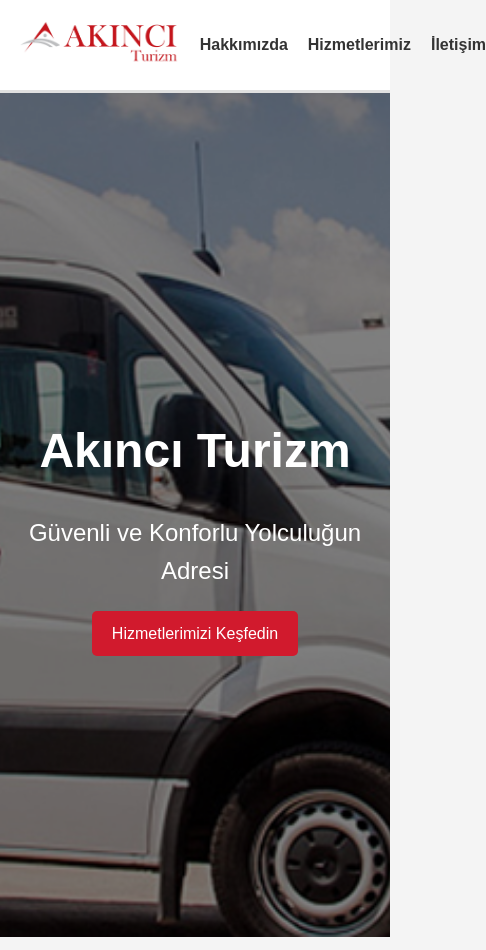
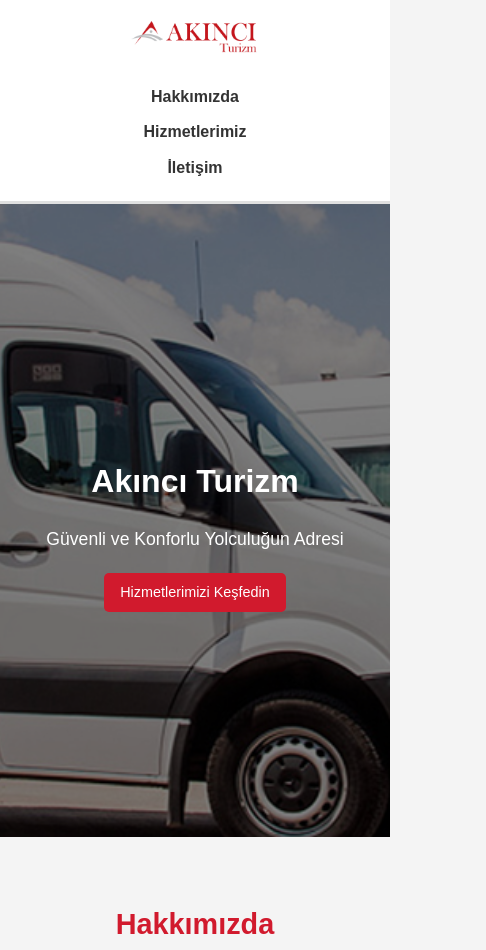
Before and after one commit to cengizgurkand/akinci, a plain HTML site: page index.html in a window 390 px wide. Shown: the top 950 px of the page, 486 px wide, since content can reach past the window. Drawn offline with Linux system fonts and the light colour scheme.

Commit message:
style.css

```diff
--- a/style.css
+++ b/style.css
@@ -126,3 +126,62 @@ body {
     text-align: center;
     padding: 20px 0;
 }
+
+/* Mobil Uyumlu Tasarım için Ek Kurallar */
+@media (max-width: 768px) {
+    /* Genel ayarlar */
+    .container {
+        padding: 0 15px; /* Yan boşlukları azalt */
+    }
+
+    /* Üst menü */
+    .header .container {
+        flex-direction: column;
+        text-align: center;
+    }
+
+    .navbar ul {
+        flex-direction: column;
+        margin-top: 15px;
+    }
+
+    .navbar ul li {
+        margin: 5px 0;
+    }
+
+    .logo {
+        height: 40px;
+    }
+
+    /* Banner */
+    .banner {
+        height: 75vh;
+    }
+
+    .banner h1 {
+        font-size: 2rem;
+    }
+
+    .banner p {
+        font-size: 1.1rem;
+    }
+
+    .btn {
+        padding: 8px 16px;
+        font-size: 0.9rem;
+    }
+
+    /* Bölümler */
+    .section {
+        padding: 40px 0;
+    }
+
+    .section h2 {
+        font-size: 1.8rem;
+    }
+
+    /* Footer */
+    .footer p {
+        font-size: 0.8rem;
+    }
+}
```
